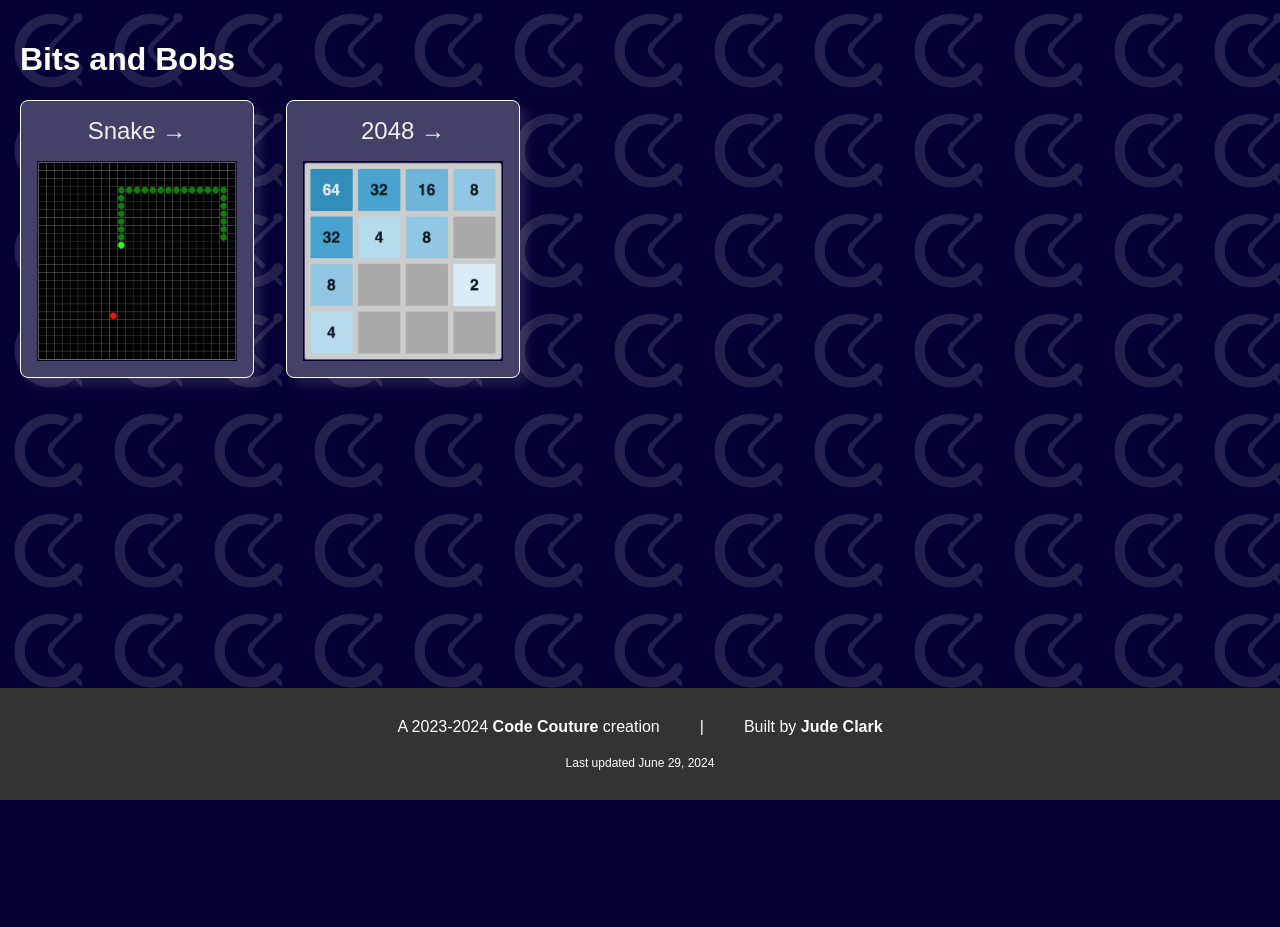
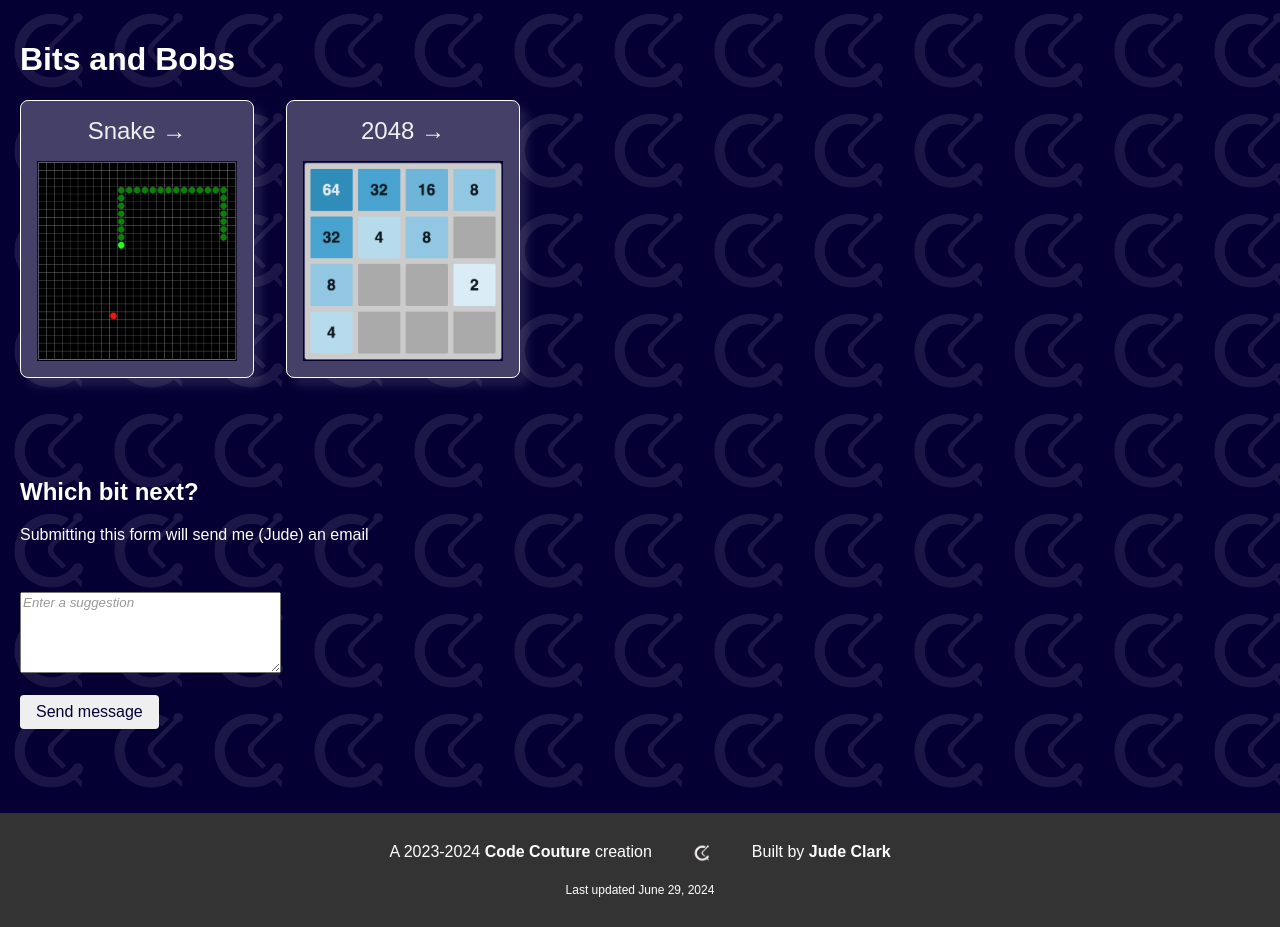
Before and after one commit to judeclark19/bits-and-bobs, a Next.js app: page / in a window 1280 px wide. Before the commit the page ends 800 px from the top, so only its background shows below. Built offline with nearby package versions, Linux system fonts and the light colour scheme.

Commit message:
suggestions box

```diff
--- a/app/common-components/SuggestionForm.tsx
+++ b/app/common-components/SuggestionForm.tsx
@@ -4,19 +4,83 @@ import { useState } from "react";
 import styled from "styled-components";
 
 const StyledForm = styled.form`
+  textarea::placeholder {
+    font-family: "Arial", sans-serif;
+    color: #999;
+    font-style: italic;
+  }
   button {
     color: var(--navy);
     width: fit-content;
   }
 `;
 
+const SuccessAnimation = styled.div<{
+  $animateOut: boolean;
+}>`
+  width: 34px;
+  height: 34px;
+  margin-left: 20px;
+
+  svg {
+    fill: #51c551;
+    animation: ${(props) =>
+      props.$animateOut
+        ? "successAnimationOut 0.5s ease-in-out forwards"
+        : "successAnimationIn 0.5s ease-in-out forwards"};
+  }
+
+  @keyframes successAnimationIn {
+    0% {
+      transform: scale(0);
+    }
+    100% {
+      transform: scale(1);
+    }
+  }
+
+  @keyframes successAnimationOut {
+    0% {
+      transform: scale(1);
+    }
+    100% {
+      transform: scale(0);
+    }
+  }
+`;
+
 export default function SuggestionForm() {
   const [suggestionText, setSuggestionText] = useState("");
+  const [loading, setLoading] = useState(false);
+  const [success, setSuccess] = useState(false);
+  const [animateOut, setAnimateOut] = useState(false);
 
-  const handleSubmit = (e) => {
+  const handleSubmit = async (e: React.FormEvent<HTMLFormElement>) => {
     e.preventDefault();
-    console.log(suggestionText);
-    setSuggestionText("");
+    setLoading(true);
+    setSuccess(false);
+    setAnimateOut(false);
+
+    try {
+      await fetch("/api/suggestions", {
+        method: "POST",
+        headers: {
+          "Content-Type": "application/json"
+        },
+        body: JSON.stringify({ suggestion: suggestionText })
+      });
+
+      setSuggestionText("");
+      setSuccess(true);
+    } catch (error) {
+      console.error("Error submitting suggestion:", error);
+    } finally {
+      setLoading(false);
+      setTimeout(() => {
+        setAnimateOut(true);
+        setTimeout(() => setSuccess(false), 500); // Match the duration of the animation out
+      }, 3000);
+    }
   };
 
   return (
@@ -24,12 +88,8 @@ export default function SuggestionForm() {
       style={{
         marginTop: "5rem",
         display: "flex",
-        flexWrap: "wrap",
-        gap: "2rem",
-        border: "1px solid #ccc",
-        width: "fit-content",
-        padding: "2rem",
-        borderRadius: "1rem"
+        flexDirection: "column",
+        gap: "2rem"
       }}
     >
       <div>
@@ -49,7 +109,22 @@ export default function SuggestionForm() {
         ></textarea>
         <br />
         <br />
-        <button type="submit">Send message</button>
+        <div
+          style={{
+            display: "flex"
+          }}
+        >
+          <button type="submit" disabled={loading}>
+            {loading ? "Sending..." : "Send message"}
+          </button>
+          {success && (
+            <SuccessAnimation $animateOut={animateOut}>
+              <svg viewBox="0 0 52 52">
+                <path d="M26 0C11.7 0 0 11.7 0 26s11.7 26 26 26 26-11.7 26-26S40.3 0 26 0zM23.6 37.8L11.5 25.7l3.3-3.3 8.8 8.8 16.8-16.8 3.3 3.3L23.6 37.8z" />
+              </svg>
+            </SuccessAnimation>
+          )}
+        </div>
       </StyledForm>
     </div>
   );
--- a/app/layout.tsx
+++ b/app/layout.tsx
@@ -2,6 +2,8 @@
 
 import StyledComponentsRegistry from "@/lib/registry";
 import GlobalStyles from "@/styles/GlobalStyles";
+import Image from "next/image";
+import ccLogo from "@/public/cc-logo.png";
 
 export default function RootLayout({
   children
@@ -23,8 +25,13 @@ export default function RootLayout({
                 </strong>
                 &nbsp;creation
               </div>
-              <div className="vertical-line">|</div>
-              <hr />
+              <Image
+                src={ccLogo}
+                alt="Code Couture logo"
+                width={20}
+                height={20}
+              />
+              {/* <hr /> */}
               <div>
                 Built by
                 <strong>
--- a/app/page.tsx
+++ b/app/page.tsx
@@ -1,7 +1,7 @@
 import { Metadata } from "next";
 import Link from "next/link";
 import TOCCard from "./common-components/TOCCard";
-// import SuggestionForm from "./common-components/SuggestionForm";
+import SuggestionForm from "./common-components/SuggestionForm";
 
 import snakeDesktop from "../public/snake-desktop.jpg";
 import snakeMobile from "../public/snake-mobile.jpg";
@@ -61,7 +61,7 @@ export default function Home() {
           ))}
         </div>
 
-        {/* <SuggestionForm /> */}
+        <SuggestionForm />
       </div>
     </main>
   );
--- a/package.json
+++ b/package.json
@@ -15,6 +15,7 @@
     "mobx": "^6.12.3",
     "mobx-react-lite": "^4.0.7",
     "next": "14.2.3",
+    "nodemailer": "^6.9.14",
     "npm": "^10.8.1",
     "react": "^18",
     "react-dom": "^18",
@@ -22,6 +23,7 @@
   },
   "devDependencies": {
     "@types/node": "^20",
+    "@types/nodemailer": "^6.4.15",
     "@types/react": "^18",
     "@types/react-dom": "^18",
     "eslint": "^8",
--- a/styles/GlobalStyles.tsx
+++ b/styles/GlobalStyles.tsx
@@ -18,6 +18,7 @@ const GlobalStyles = createGlobalStyle`
     min-height: 100vh;
     display: flex;
     flex-direction: column;
+    position: relative;
   }
 
   body::before {
@@ -30,8 +31,8 @@ const GlobalStyles = createGlobalStyle`
     background-image: url(${ccLogo.src});
     background-repeat: repeat;
     background-size: 100px 100px;
-    opacity: 0.125; /* Set the opacity to 20% */
-    z-index: -1; /* Ensure it is behind the body content */
+    opacity: 0.09;
+    z-index: -1;
   }
 
   main {
```
Also changed, not shown: app/api/suggestions/route.tsx (added, +50 -0 lines), 1 other file (tests, documents, lock files or other folders).
